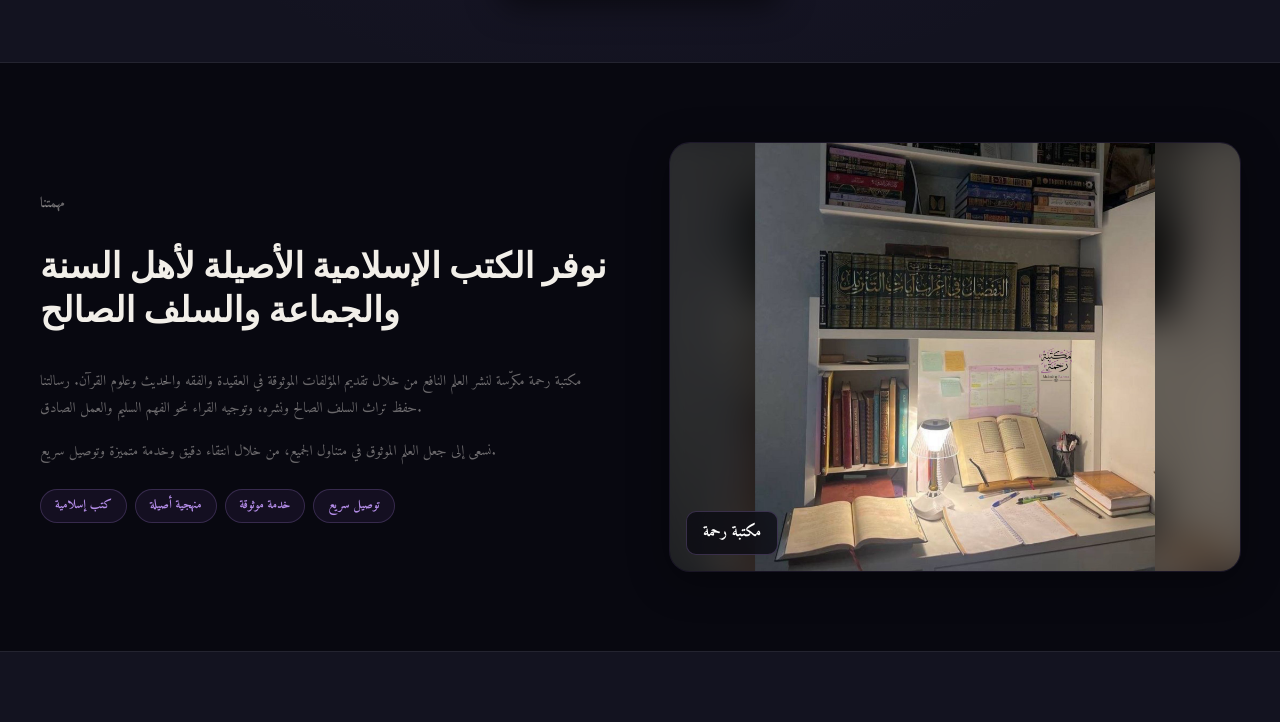
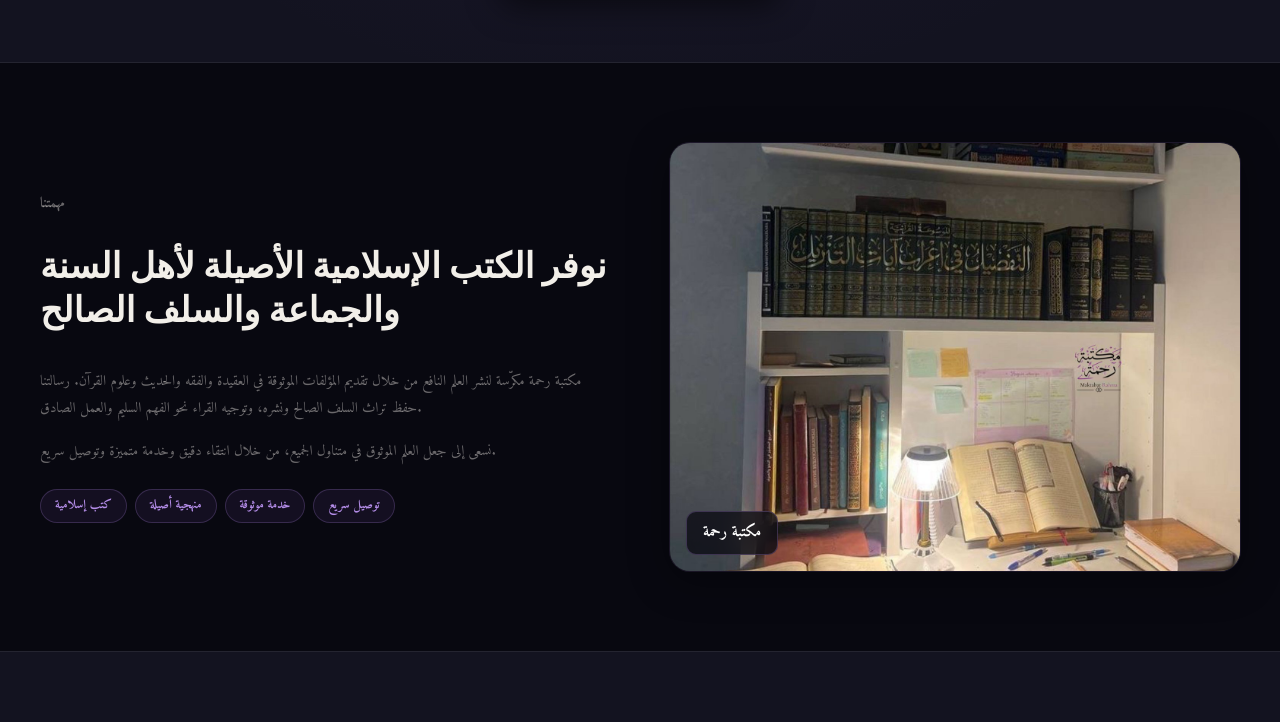
Before and after one commit to ousposte-lgtm/maktabat-rahma, a React (Vite) app: page /about in a window 1280 px wide. Shown: the part 555-1277 px from the top of the page. Built offline with nearby package versions, Linux system fonts and the light colour scheme; no server answers; the database is empty.

Commit message:
update to v4

```diff
--- a/src/pages/About.css
+++ b/src/pages/About.css
@@ -300,7 +300,7 @@
 .about-store-img {
   position: relative; z-index: 1;
   width: 100%; height: 100%;
-  object-fit: contain;
+  object-fit: cover;
   object-position: center;
   display: block;
 }
--- a/src/pages/Home.css
+++ b/src/pages/Home.css
@@ -409,10 +409,9 @@
 .home-img-strip__img {
   position: relative; z-index: 1;
   width: 100%; height: 100%;
-  object-fit: contain;
+  object-fit: cover;
   object-position: center;
   display: block;
-  /* No scale on hover — contain already shows full image */
 }
 .home-img-strip__img-overlay {
   position: absolute; inset: 0; z-index: 2;
```
